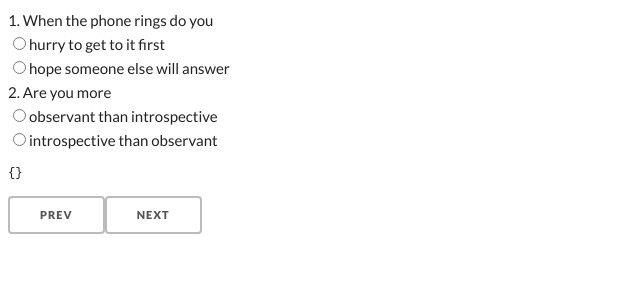
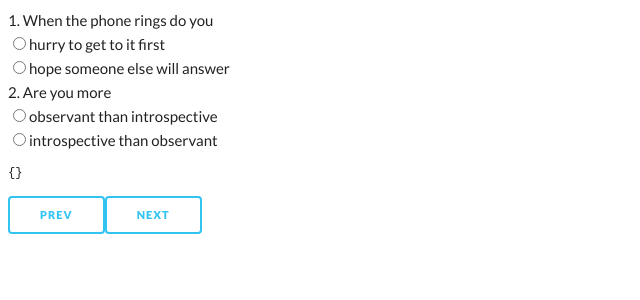
Before and after one commit to SauceCode84/ng-personality, an Angular app: page / in a window 1280 px wide. Shown: the top 300 px of the page, without its empty margins (0-640 px from the left). Built offline with nearby package versions, Linux system fonts and the light colour scheme.

Commit message:
button outline style

```diff
--- a/src/app/components/personality-test/personality-test.component.html
+++ b/src/app/components/personality-test/personality-test.component.html
@@ -5,5 +5,5 @@
 </ngp-question>
 <pre>{{ currentTest | json }}</pre>
 
-<button (click)="onPrevious()">Prev</button>
-<button (click)="onNext()">Next</button>
+<button class="button button-outline-primary" (click)="onPrevious()">Prev</button>
+<button class="button button-outline-primary" (click)="onNext()">Next</button>
--- a/src/styles.scss
+++ b/src/styles.scss
@@ -4,9 +4,12 @@
 
 $font-lato: "Lato" !default;
 
+$color-wisteria: #8e44ad;
+$color-default: #33c3f0;
+
 $light-grey: #e1e1e1 !default;
 $dark-grey: #333 !default;
-$primary-color: #33c3f0 !default;
+$primary-color: $color-default !default;
 $secondary-color: lighten($dark-grey, 13.5%) !default;
 $border-color: #bbb !default;
 $link-color: #1eaedb !default;
@@ -47,7 +50,7 @@ button,
   cursor: pointer;
   box-sizing: border-box;
 
-  transition: all 0.2s;
+  transition: all 0.2s ease-in-out;
 
   &:hover,
   &:focus {
@@ -69,3 +72,19 @@ button.button-primary,
     border-color: $link-color;
   }
 }
+
+button.button-outline-primary,
+.button.button-outline-primary {
+  color: $primary-color;
+  border-color: $primary-color;
+  background-color: #FFFFFF;
+
+  &:hover {
+    color: #FFFFFF;
+    background-color: $primary-color;
+  }
+
+  &:focus {
+    box-shadow: 0 0 0 3px rgba($primary-color ,0.5);
+  }
+}
```
